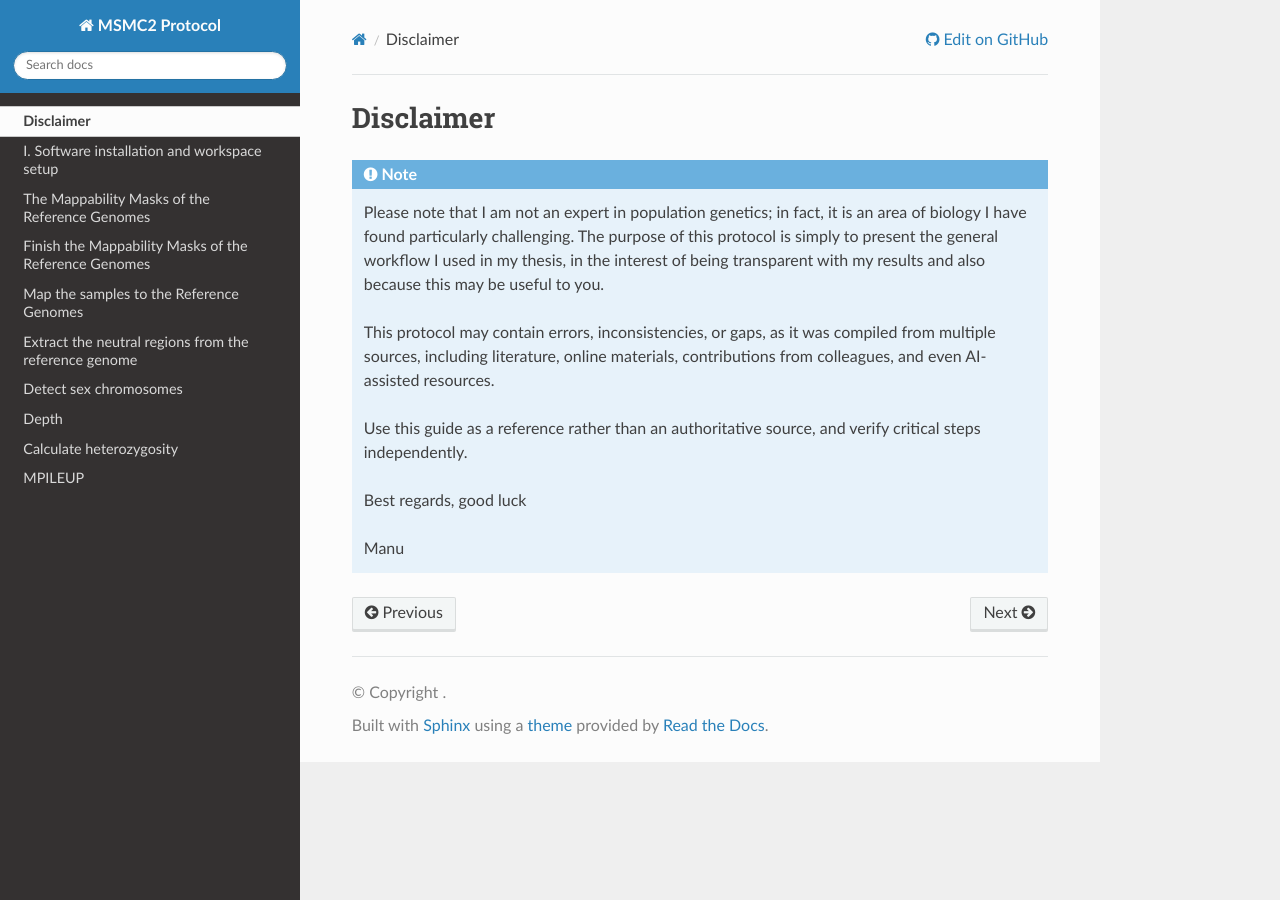
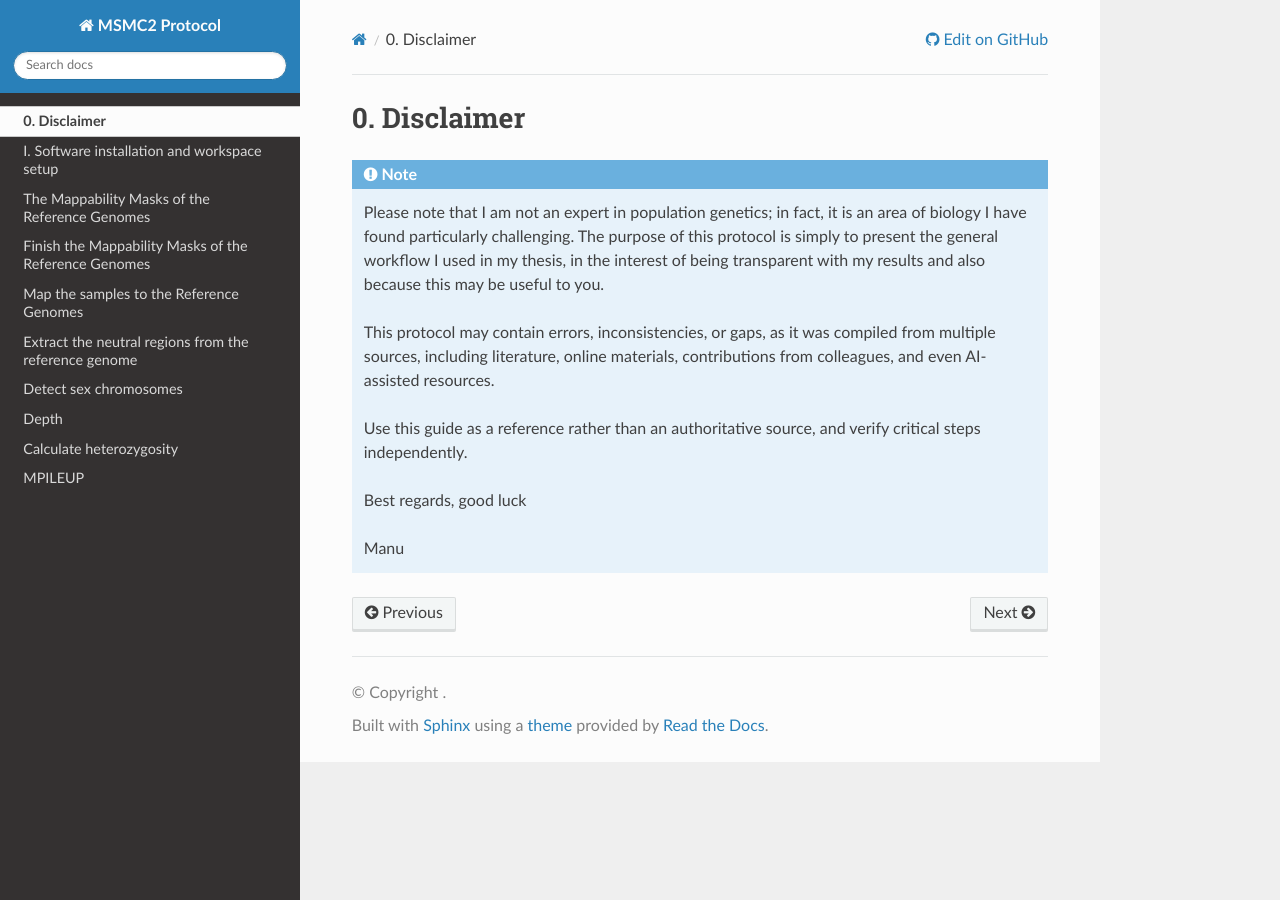
Before and after one commit to hoyosmanuel/MSMC2-Protocol, a Sphinx documentation site: the page built from docs/source/00_Protocol_Overview.rst, in a window 1280 px wide. Built offline with Sphinx 7.4.7 and the Read the Docs theme 3.1.0, drawn with Linux system fonts in a browser that asks for light colours.

Commit message:
Update 00_Protocol_Overview.rst

```diff
--- a/docs/source/00_Protocol_Overview.rst
+++ b/docs/source/00_Protocol_Overview.rst
@@ -1,5 +1,5 @@
-Disclaimer
-==========
+0. Disclaimer
+=============
 
 .. note::
 
```
